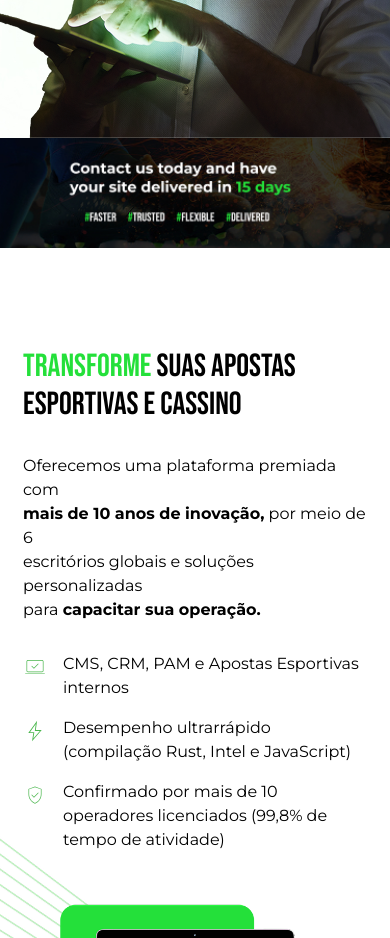
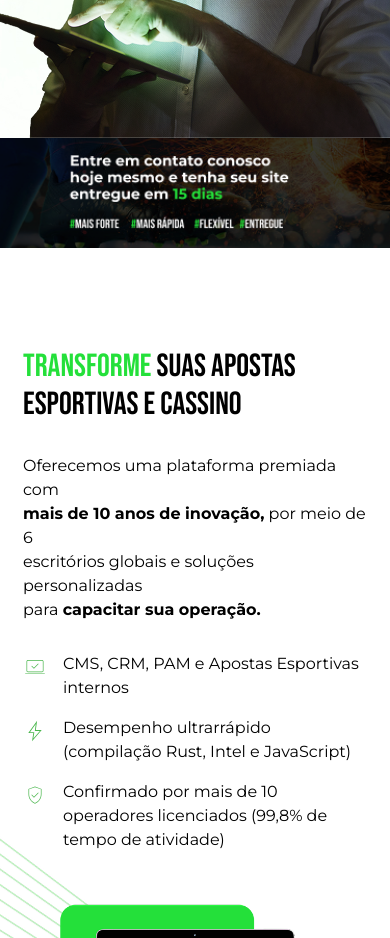
Before and after one commit to pokergames112/Landing-Page, a plain HTML site: page index-pt.html in a window 390 px wide. Shown: the part 900-1838 px from the top of the page. Drawn offline with nearby package versions, Linux system fonts and the light colour scheme.

Commit message:
Troca de banner mobile

```diff
--- a/css/style-pt.css
+++ b/css/style-pt.css
@@ -1676,7 +1676,7 @@ color:#000000;
 
     .contact-section {
         background:
-            url('../imagens/call\ to\ action\ mobile.jpg') center/cover no-repeat;
+            url('../imagens/fundo-entre\ em\ contato\ mobile.png') center/cover no-repeat;
         height: 110px; /* Ajuste a altura conforme necessário */
         margin-top: -10.5px;
     }
```
